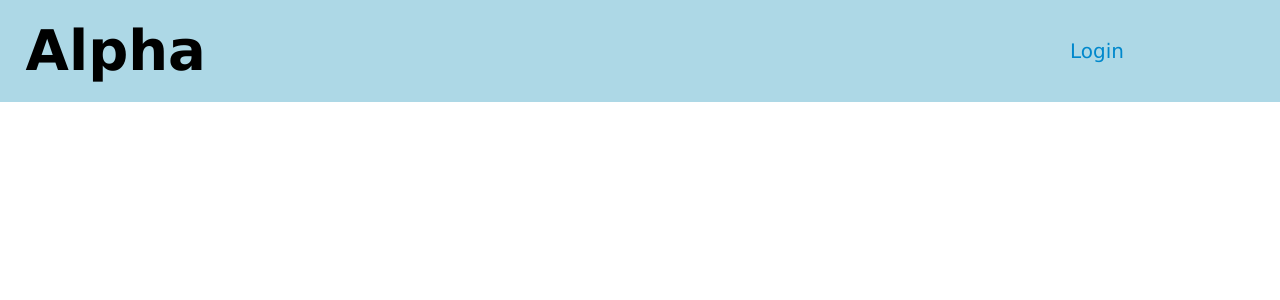
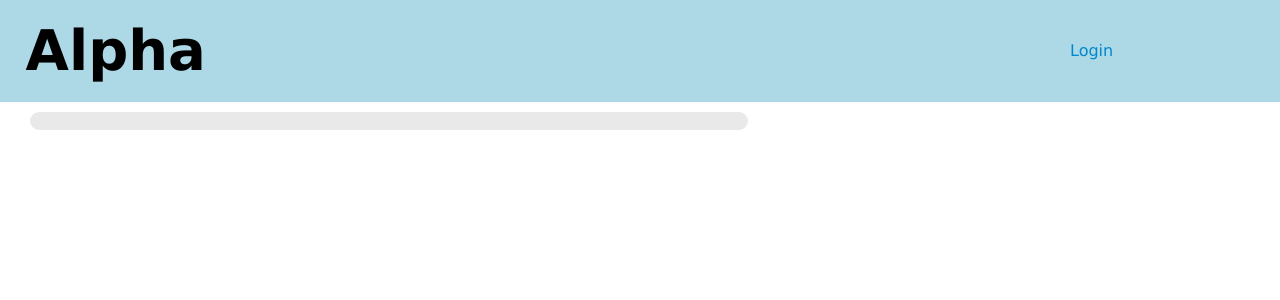
Before and after one commit to sharadmv/question-bank, a Node server app: page / in a window 1280 px wide. Shown: the top 300 px of the page. Run offline with Node 20, Linux system fonts and the light colour scheme; data that the repository does not hold is empty; some libraries are stand-ins or nearby versions.

Commit message:
added some nice css

```diff
--- a/public/css/index.css
+++ b/public/css/index.css
@@ -1,21 +1,32 @@
 /* HOME PAGE */
 #contentWrapper {
-  position: relative;
+    position: relative;
 }
 
 #questionList {
-  float: left;
-  padding: 10px;
+    float: left;
+    padding: 10px;
 }
 
 #currentQuestion {
-  position: relative;
-  top: 1%;
-  left: 20%;
-  max-width: 70%;
-  text-align: left;
+    float: left;
+    position: relative;
+    width:700px;
+    text-align: left;
+    background-color: #E9E9E9;
+    border-radius: 10px;
+    margin: 10px;
+    padding:5px;
+    border: 4px #E9E9E9 solid;
+    border-color:#E9E9E9;
 }
-
-#currentQuestion.h2{
-  text-align: left;
+#currentQuestion.p {
 }
+.currentTitle{
+    font-size: 1.4em;
+    text-decoration: underline;
+    margin-bottom: 9px;
+}
+.CodeMirror {
+    background-color: white;
+}
--- a/public/css/style.css
+++ b/public/css/style.css
@@ -44,33 +44,6 @@ div#nav-bar ul {
 div#nav-bar li {
     display:inline;
 }
-/*
-button#login{
-    position:relative;
-    top:40px;
-    right:25%;
-    text-align:center;
-    text-vertical-align:center;
-    font-size:90%;
-    text-transform:scale(2,1);
-    text-webkit-transform:scale(2,1);
-}
-*/
-
-/*button {
-    border-radius:.3em;
-    background-color:white;
-    height:22px;
-    width:100px;
-}
-
-button:hover {
-    background-color:#C19E36;
-}
-
-button:active {
-    background-color:#252C58;
-}*/
 #loginWrapper {
   opacity:0;
   margin-top:-35px;
@@ -81,10 +54,18 @@ button:active {
   line-height:1.2em;
 }
 .nav-link{
-  font-size:20px;
+  font-size:16px;
   cursor:pointer;
   margin-left:30px;
 }
 #submit-btn {
   text-align:center;
 }
+.checkButton {
+  margin-right:5px;
+}
+.submissionBox {
+    padding-top:5px;
+    text-align: center;
+    width: 100%;
+}
--- a/public/js/index.js
+++ b/public/js/index.js
@@ -13,9 +13,26 @@
       return response.data;
     },
     update : function(id) {
-      console.log(id);
       this._id = id;
-      this.fetch();
+      var self = this;
+      this.fetch({
+        success : function() {
+          self.trigger('check',null);
+        }
+      });
+
+    },
+    check : function(code) {
+      var obj = {
+        _id : this.get('_id'),
+        solution : code
+      }
+      var self = this;
+      $.post("/api/check", obj).success(function(result) {
+        self.trigger("check", result);
+      }).error(function() {
+        alert("Please log in!");
+      })
     }
   });
 
@@ -24,8 +41,16 @@
     initialize : function() {
       this.model.bind('change', this.render , this);
       var template = "<div class='currentTitle'>{{title}}</div><div>{{{content}}}</div><div class='answerArea'>"+
-      "<textarea id='solutionBox'></textarea></div><div class='submissionBox'><button id='submit' class='btn'>Check</button></div>";
+        "<textarea id='solutionBox'></textarea></div><div class='submissionBox'><button id='submit' class='btn btn-primary checkButton'>Check</button><button class='btn btn-success'>Save</button></div>";
       this.handlebar = Handlebars.compile(template);
+      this.correct = null;
+      this.model.bind('check', function(result) {
+        if (result) {
+          $("#currentQuestion").css({"border-color": (result.correct?"green":"red")});
+        } else {
+          $("#currentQuestion").css({"border-color": "#E9E9E9"});
+        }
+      }, this);
     },
     render : function(model) {
       $(this.el).html(this.template(this.model.toJSON()));
@@ -42,15 +67,7 @@
       this.code.setValue(model.get('template'));
       var self = this;
       this.$("#submit").click(function() {
-        var obj = {
-          _id : self.model.get('_id'),
-          solution : self.code.getValue()
-        }
-        $.post("/api/check", obj).success(function(result) {
-          alert(result.correct ? "Correct!" : "False!");
-        }).error(function() {
-          alert("Please log in!");
-        })
+        self.model.check(self.code.getValue());
       });
     },
     template : function(model) {
```
